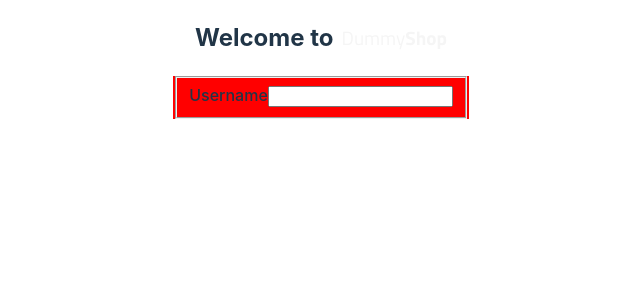
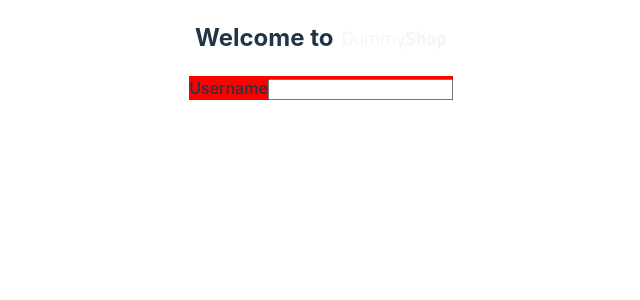
Before and after one commit to amerytcl97/dmmy-project, a React (Vite) app: page /login in a window 1280 px wide. Shown: the top 300 px of the page, without its empty margins (319-959 px from the left). Built offline with nearby package versions, Linux system fonts and the light colour scheme.

Commit message:
Minor Tweaks

```diff
--- a/src/pages/Login/Login.tsx
+++ b/src/pages/Login/Login.tsx
@@ -18,10 +18,10 @@ const Login = () => {
         >
           {({ register }) => (
             <>
-              <fieldset>
+              <div>
                 <label>Username</label>
                 <input />
-              </fieldset>
+              </div>
             </>
           )}
         </Form>
--- a/src/pages/ProductDetail/ProductDetail.tsx
+++ b/src/pages/ProductDetail/ProductDetail.tsx
@@ -1,10 +1,18 @@
+import { useQuery } from "@hooks/UseQuery";
+import { useEffect } from "react";
 import { useParams } from "react-router-dom";
 
 const ProductDetail = () => {
 
-    const params = useParams();
+    const { id } = useParams();
 
-    console.log(params);
+    // const { data } = useQuery(API_GET)
+
+
+    useEffect(() => {
+        // Fetch product details here;
+
+    }, [])
 
     return (
         <div>
```
